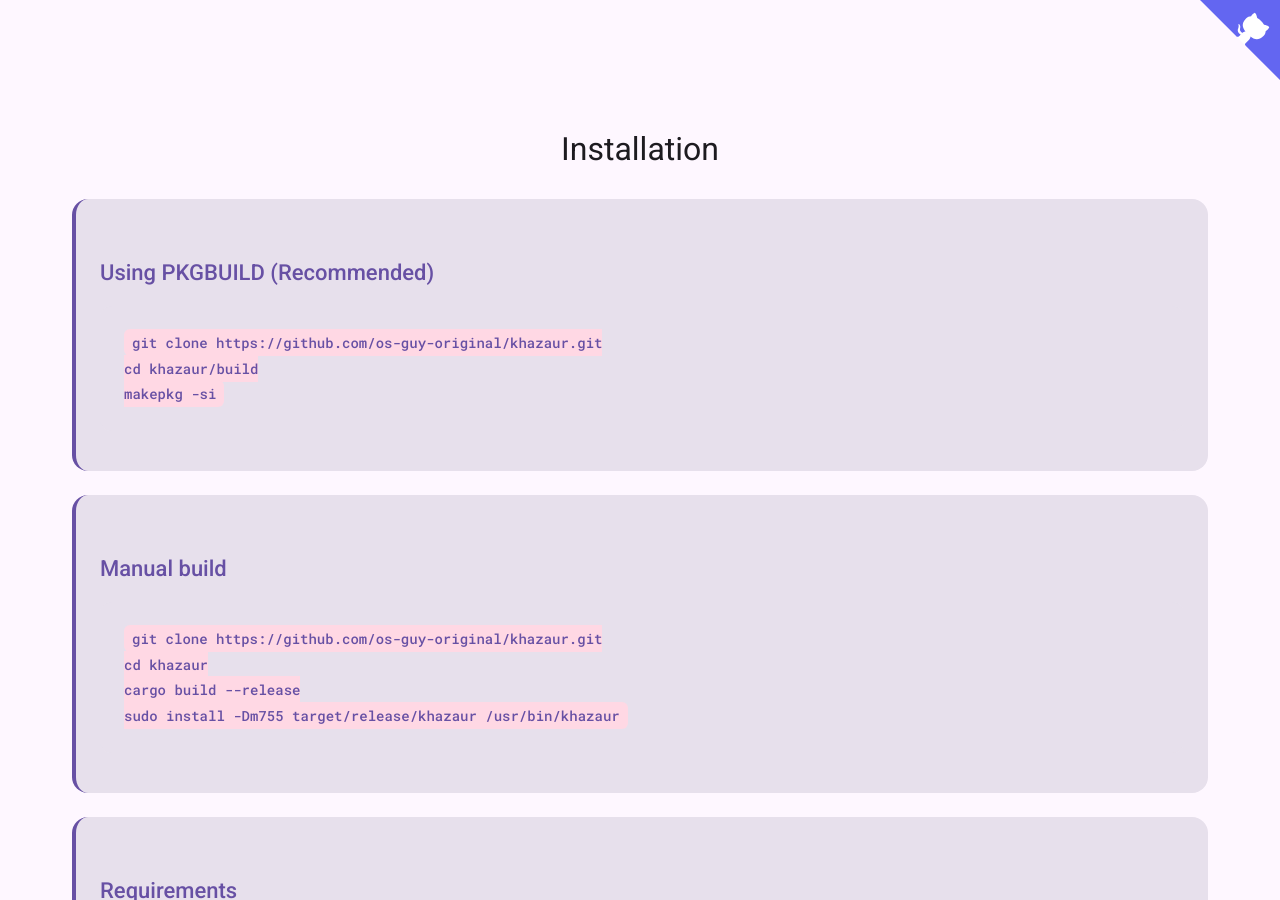
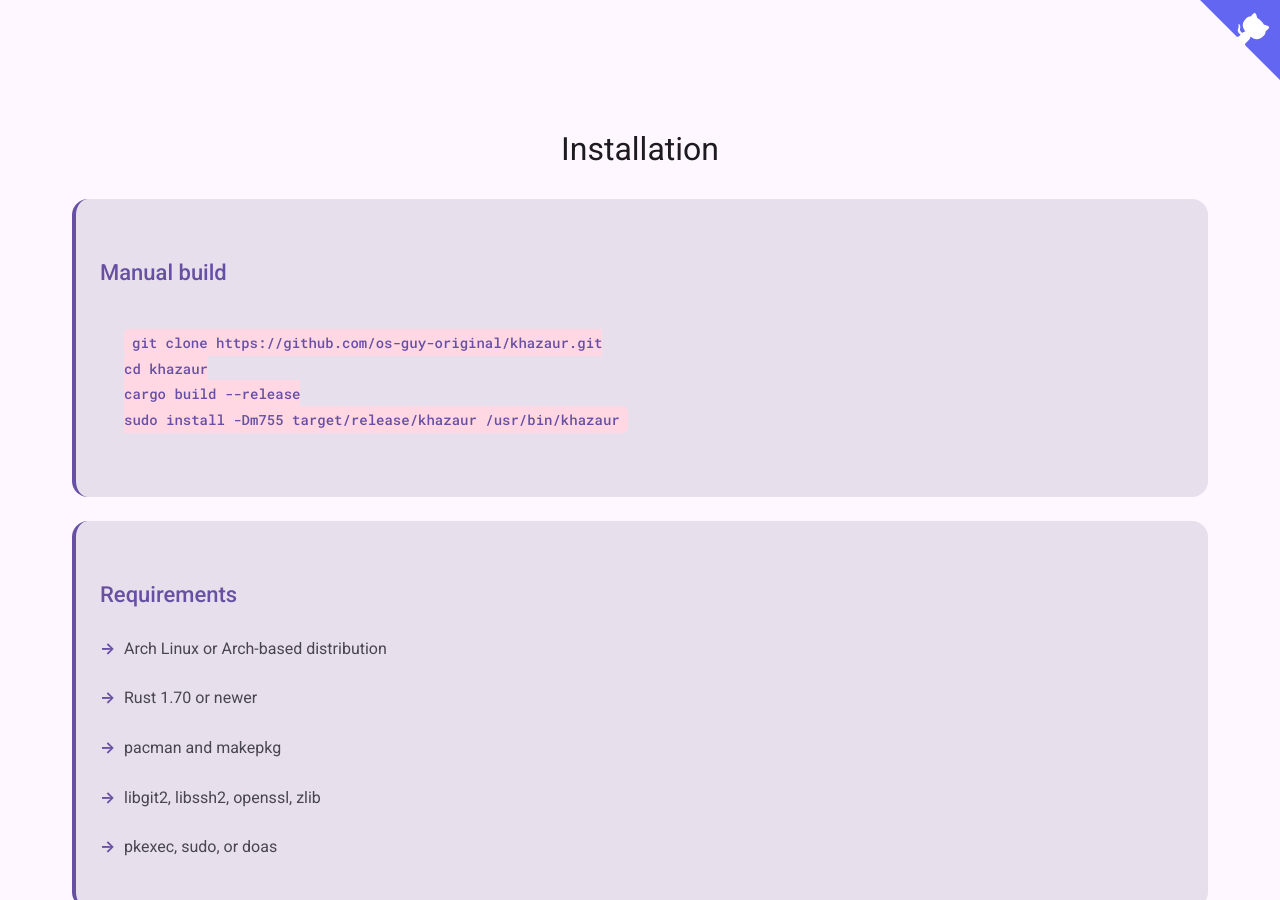
Before and after one commit to os-guy-original/khazaur, a Jekyll site: the page built from index.md, in a window 1280 px wide and 900 px high, scrolled down 1730 px. Built offline with Jekyll 4.4.1, drawn with Linux system fonts in a browser that asks for light colours.

Commit message:
Removed PKGBUILD stuff

```diff
--- a/index.md
+++ b/index.md
@@ -85,14 +85,6 @@ layout: default
   <h2>Installation</h2>
 
   <div class="install-steps">
-    <div class="step">
-      <h3>Using PKGBUILD (Recommended)</h3>
-      <div class="code-block">
-        <code>git clone https://github.com/os-guy-original/khazaur.git
-cd khazaur/build
-makepkg -si</code>
-      </div>
-    </div>
 
     <div class="step">
       <h3>Manual build</h3>
```
Also changed, not shown: README.md, 2 other files.
